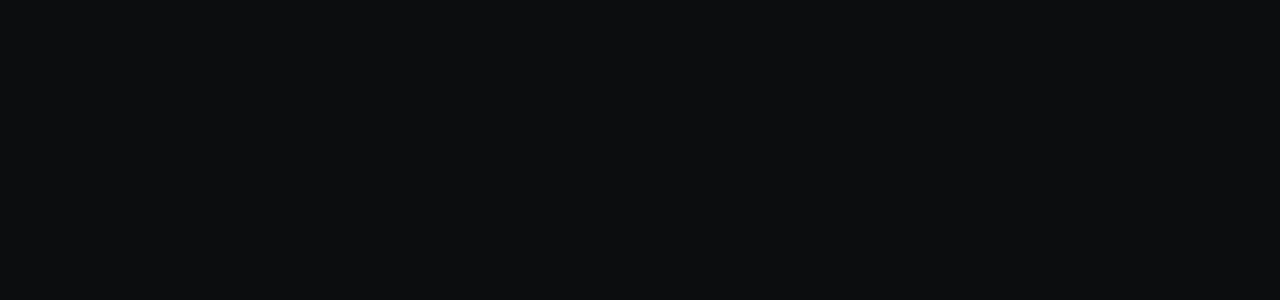
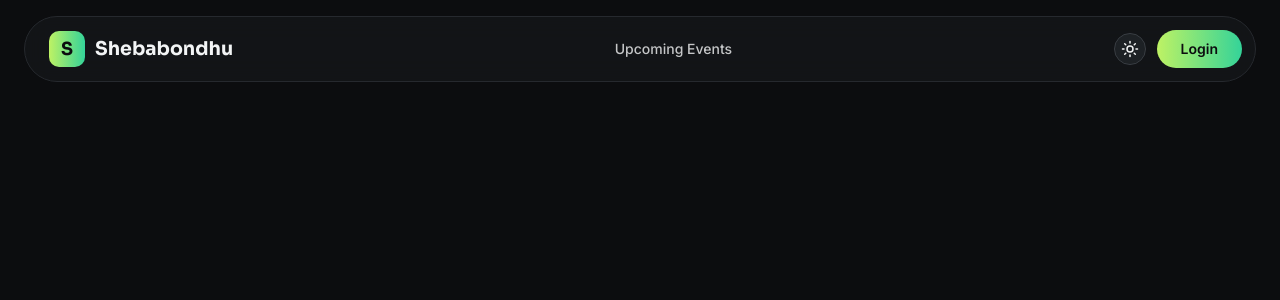
Before and after one commit to AkramMdkhan/shebabondhu-client, a Next.js app: page / in a window 1280 px wide. Shown: the top 300 px of the page. Built offline with nearby package versions, Linux system fonts and the light colour scheme.

Commit message:
feat: add navbar with logo, events link, theme toggle and login button

```diff
--- a/src/app/layout.tsx
+++ b/src/app/layout.tsx
@@ -1,37 +1,57 @@
 // import type { Metadata } from "next";
-// import { Geist, Geist_Mono } from "next/font/google";
+// import { Inter, JetBrains_Mono, Sora } from "next/font/google";
+// import { ThemeProvider } from "@/components/theme-provider";
 // import "./globals.css";
 
-// const geistSans = Geist({
-//   variable: "--font-geist-sans",
+// const inter = Inter({
+//   variable: "--font-inter",
 //   subsets: ["latin"],
 // });
 
-// const geistMono = Geist_Mono({
-//   variable: "--font-geist-mono",
+// const sora = Sora({
+//   variable: "--font-sora",
+//   subsets: ["latin"],
+// });
+
+// const jetbrainsMono = JetBrains_Mono({
+//   variable: "--font-jetbrains-mono",
 //   subsets: ["latin"],
 // });
 
 // export const metadata: Metadata = {
-//   title: "Create Next App",
-//   description: "Generated by create next app",
+//   title: {
+//     default: "Shebabondhu | Social Service Events in Dhaka",
+//     template: "%s | Shebabondhu",
+//   },
+//   description:
+//     "Create, join and track social service events in your neighbourhood. Winter clothes drives, blanket distribution, plantations and cleanups across Dhaka.",
 // };
 
 // export default function RootLayout({ children }: LayoutProps<"/">) {
 //   return (
 //     <html
 //       lang="en"
-//       className={`${geistSans.variable} ${geistMono.variable} h-full antialiased`}
+//       suppressHydrationWarning
+//       className={`${inter.variable} ${sora.variable} ${jetbrainsMono.variable} h-full antialiased`}
 //     >
-//       <body className="min-h-full flex flex-col">{children}</body>
+//       <body className="min-h-full flex flex-col">
+//         <ThemeProvider
+//           attribute="class"
+//           defaultTheme="dark"
+//           enableSystem={false}
+//           disableTransitionOnChange
+//         >
+//           {children}
+//         </ThemeProvider>
+//       </body>
 //     </html>
 //   );
 // }
 
 
-
 import type { Metadata } from "next";
 import { Inter, JetBrains_Mono, Sora } from "next/font/google";
+import { Navbar } from "@/components/navbar";
 import { ThemeProvider } from "@/components/theme-provider";
 import "./globals.css";
 
@@ -73,7 +93,8 @@ export default function RootLayout({ children }: LayoutProps<"/">) {
           enableSystem={false}
           disableTransitionOnChange
         >
-          {children}
+          <Navbar />
+          <main className="flex-1">{children}</main>
         </ThemeProvider>
       </body>
     </html>
--- /dev/null
+++ b/src/components/navbar.tsx
@@ -0,0 +1,63 @@
+"use client";
+
+import Link from "next/link";
+import { usePathname } from "next/navigation";
+import { ThemeToggle } from "@/components/theme-toggle";
+import { buttonVariants } from "@/components/ui/button";
+import { cn } from "@/lib/utils";
+
+export function Logo() {
+  return (
+    <Link
+      href="/"
+      className="flex items-center gap-2.5"
+      aria-label="Shebabondhu home"
+    >
+      <span className="bg-brand-gradient flex size-9 items-center justify-center rounded-[10px] font-heading text-lg font-bold text-primary-foreground">
+        S
+      </span>
+      <span className="font-heading text-[19px] font-bold text-foreground">
+        Shebabondhu
+      </span>
+    </Link>
+  );
+}
+
+export function Navbar() {
+  const pathname = usePathname();
+  const isEventsActive = pathname.startsWith("/events");
+
+  return (
+    <header className="sticky top-4 z-50 mx-auto mt-4 w-full max-w-7xl px-4 sm:px-6">
+      <nav
+        className="flex flex-wrap items-center justify-between gap-x-4 gap-y-2 rounded-3xl border border-border bg-card/80 py-3 pl-5 pr-3 backdrop-blur-md md:rounded-full md:pl-6"
+        aria-label="Main navigation"
+      >
+        <Logo />
+
+        <Link
+          href="/events"
+          className={cn(
+            "order-last w-full text-center text-sm font-medium transition-colors hover:text-brand md:order-none md:w-auto",
+            isEventsActive ? "text-brand" : "text-foreground/80"
+          )}
+        >
+          Upcoming Events
+        </Link>
+
+        <div className="flex items-center gap-2.5">
+          <ThemeToggle />
+          <Link
+            href="/login"
+            className={cn(
+              buttonVariants(),
+              "bg-brand-gradient h-10 rounded-full px-6 text-sm font-semibold text-primary-foreground hover:opacity-90"
+            )}
+          >
+            Login
+          </Link>
+        </div>
+      </nav>
+    </header>
+  );
+}
```
